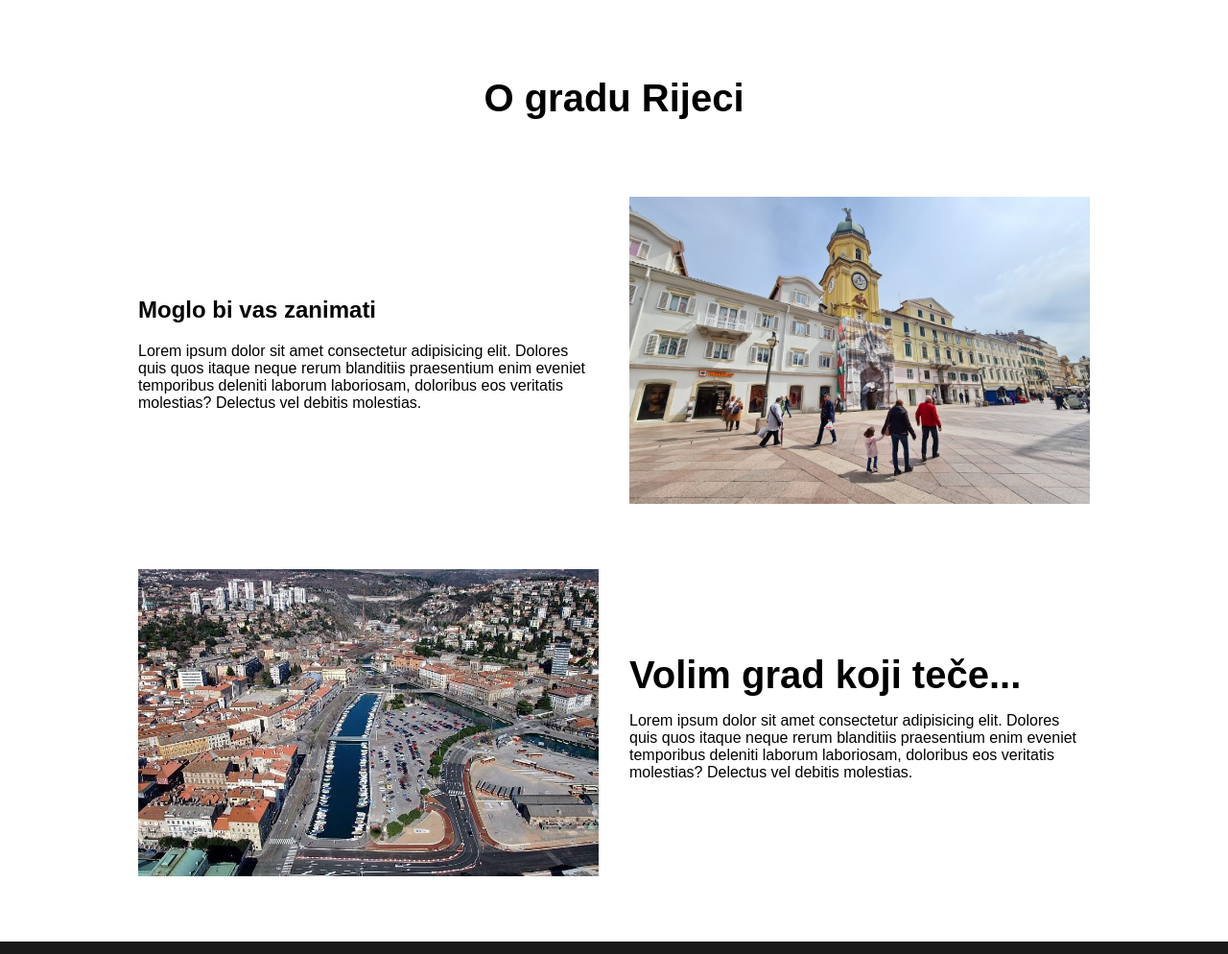
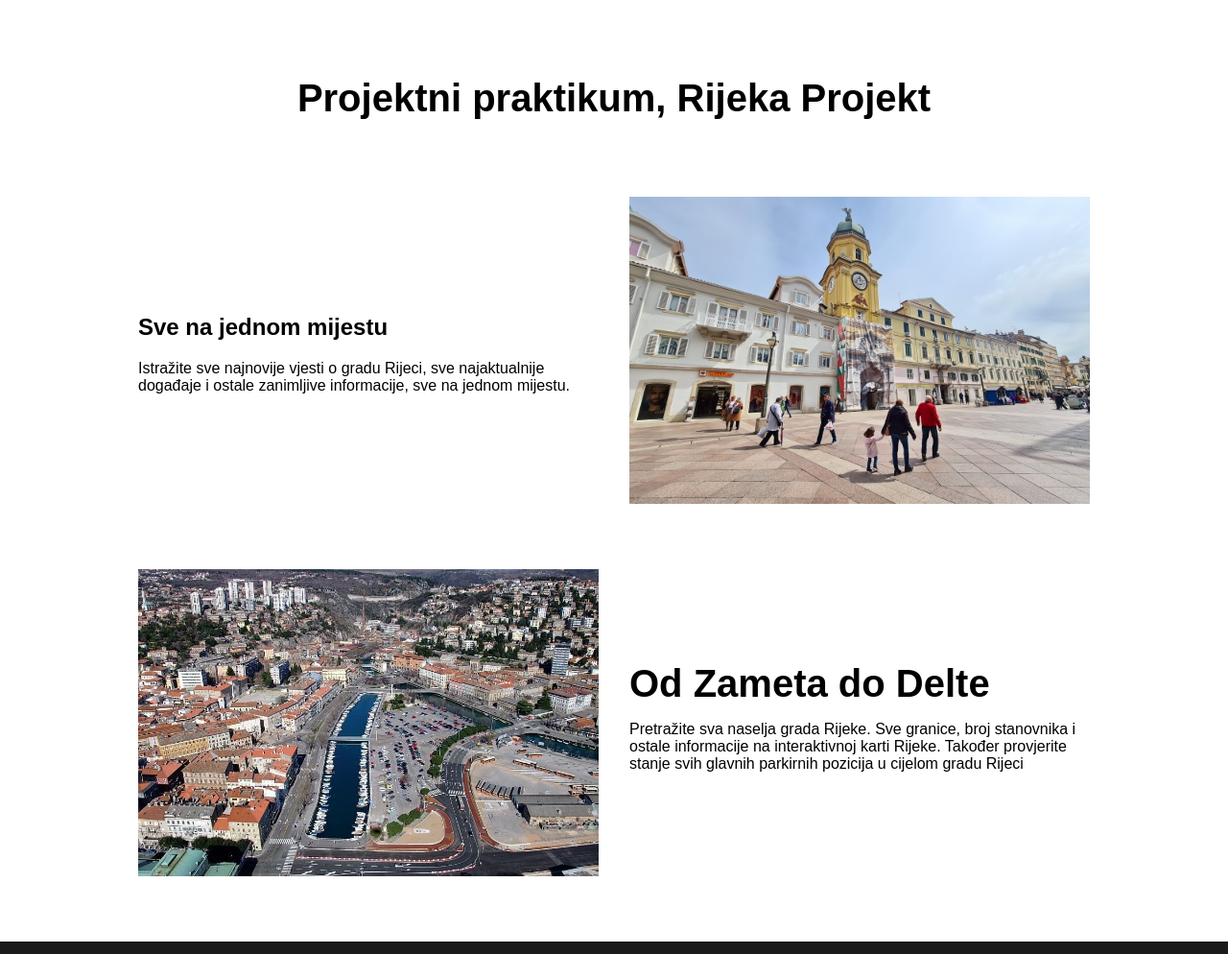
Before and after one commit to NurseJoyDR/Rijeka_projekt, a website: page index.html in a window 1280 px wide. Shown: the part 453-1447 px from the top of the page at 96% size. Drawn offline with Linux system fonts and the light colour scheme.

Commit message:
quick fix

```diff
--- a/index.html
+++ b/index.html
@@ -34,13 +34,13 @@
         <div class="naslovna_slika"></div>
 
         <section>
-            <h1>O gradu Rijeci</h1>
+            <h1>Projektni praktikum, Rijeka Projekt</h1>
         </section>
 
         <section>
             <div class="lijevo">
-                <h2>Moglo bi vas zanimati</h2>
-                <p>Lorem ipsum dolor sit amet consectetur adipisicing elit. Dolores quis quos itaque neque rerum blanditiis praesentium enim eveniet temporibus deleniti laborum laboriosam, doloribus eos veritatis molestias? Delectus vel debitis molestias.</p>
+                <h2>Sve na jednom mijestu</h2>
+                <p>Istražite sve najnovije vjesti o gradu Rijeci, sve najaktualnije događaje i ostale zanimljive informacije, sve na jednom mijestu.</p>
             </div>
             <div class="desno">
                 <img src="slike/Korzo.jpg" alt="">
@@ -52,8 +52,8 @@
                 <img src="slike/Delta.jpg" alt="">
             </div>
             <div class="desno">
-                <h1>Volim grad koji teče...</h1>
-                <p>Lorem ipsum dolor sit amet consectetur adipisicing elit. Dolores quis quos itaque neque rerum blanditiis praesentium enim eveniet temporibus deleniti laborum laboriosam, doloribus eos veritatis molestias? Delectus vel debitis molestias.</p>
+                <h1>Od Zameta do Delte</h1>
+                <p>Pretražite sva naselja grada Rijeke. Sve granice, broj stanovnika i ostale informacije na interaktivnoj karti Rijeke. Također provjerite stanje svih glavnih parkirnih pozicija u cijelom gradu Rijeci</p>
             </div>
         </section>
     </main>
```
